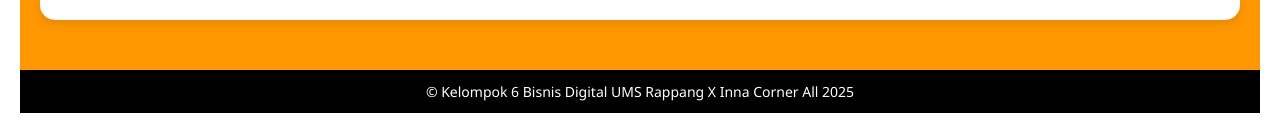
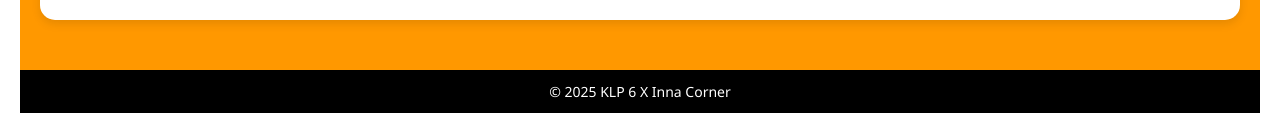
Before and after one commit to innacorner75/web-usaha-Inna-Corne, a plain HTML site: page profil.html in a window 1280 px wide. Shown: the part 1269-1402 px from the top of the page. Drawn offline with Linux system fonts and the light colour scheme.

Commit message:
Update profil.html

```diff
--- a/profil.html
+++ b/profil.html
@@ -77,7 +77,7 @@
 </section>
 
 
-<footer class="footer">© Kelompok 6 Bisnis Digital UMS Rappang X Inna Corner All 2025</footer>
+<footer class="footer">© 2025 KLP 6 X Inna Corner</footer>
 
 </body>
 </html>
```
